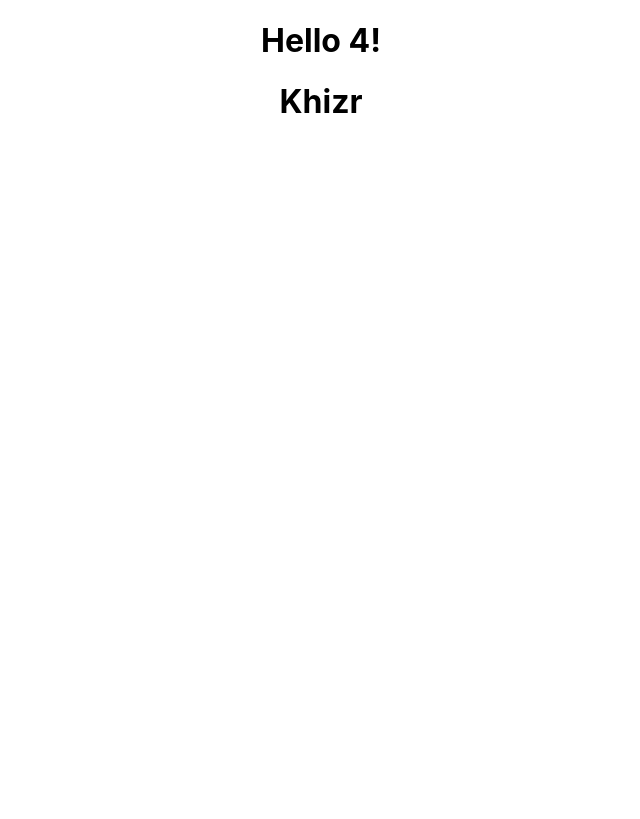
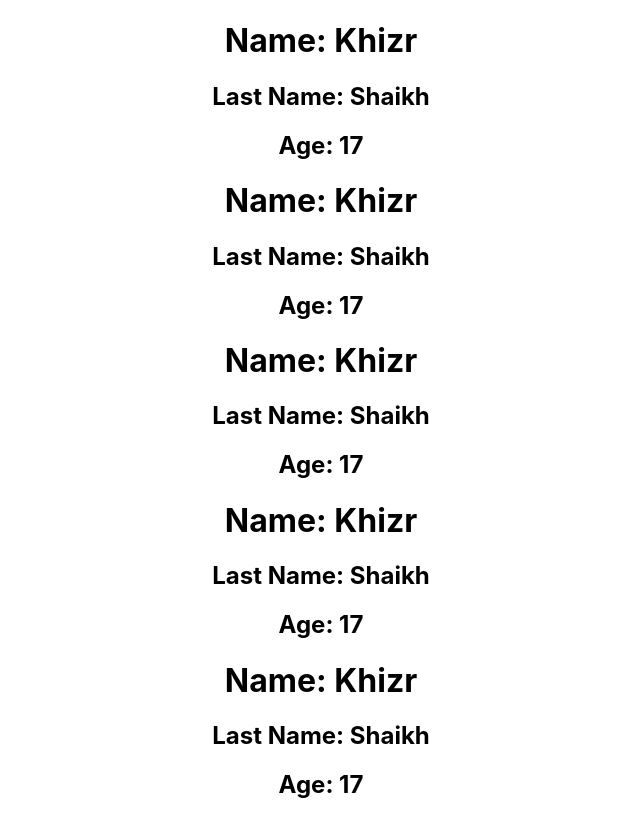
Before and after one commit to Shaikh-Khizr/BooksLand-React, a React (Create React App) app: page / in a window 1280 px wide. Shown: the whole page, without its empty margins (319-959 px from the left). Built offline with nearby package versions, Linux system fonts and the light colour scheme.

Commit message:
Understood React Components.

```diff
--- a/src/App.js
+++ b/src/App.js
@@ -1,22 +1,23 @@
 import './App.css';
 
+const Person = () => {
+  return (
+    <>
+    <h1>Name: Khizr</h1>
+    <h2>Last Name: Shaikh</h2>
+    <h2>Age: 17</h2>
+    </>
+  )
+}
+
 const App = () => {
-  const name = 'Khizr';
-  // const isUserLoggedIN = true;
-
   return (
     <div className="App">
-      <h1>Hello {2 + 2}!</h1>
-      {name ? (
-      <>
-        <h1>{name}</h1>
-      </>
-      ) : (
-        <>
-          <h1>test</h1>
-          <h2>There is no name</h2>
-        </>
-      )}
+      <Person />
+      <Person />
+      <Person />
+      <Person />
+      <Person />
     </div>
   );
 }
```
